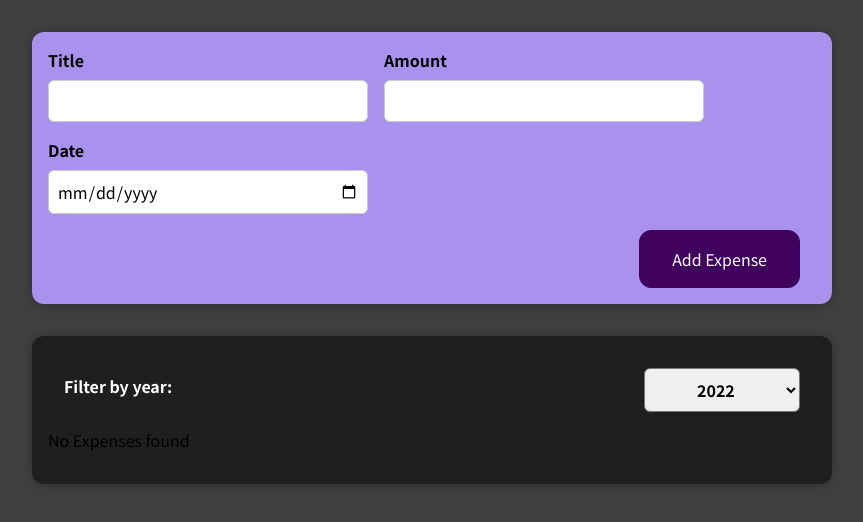
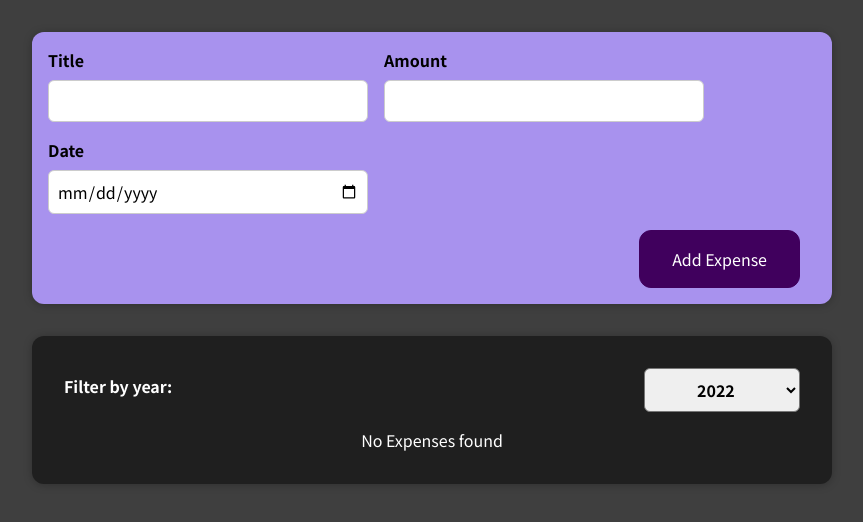
Before and after one commit to Raihan9797/react-complete-guide, a React (Create React App) app in the folder 05-rendering-lists-and-conditional-content/react-complete-guide/: page / in a window 1280 px wide. Shown: the top 522 px of the page, without its empty margins (208-1071 px from the left). Built offline with nearby package versions, Linux system fonts and the light colour scheme.

Commit message:
68. Adding conditional return statements: create expenseLIst component: reformat code, conditional return

```diff
--- a/05-rendering-lists-and-conditional-content/react-complete-guide/src/components/Expenses/ExpenseItem.js
+++ b/05-rendering-lists-and-conditional-content/react-complete-guide/src/components/Expenses/ExpenseItem.js
@@ -9,6 +9,7 @@ const ExpenseItem = (props) => {
   // console.log(title);
 
   return (
+    <li>
       <Card className='expense-item'>
         <ExpenseDate date={props.date} />
         <div className='expense-item__description'>
@@ -16,6 +17,7 @@ const ExpenseItem = (props) => {
           <div className='expense-item__price'>${props.amount}</div>
         </div>
       </Card>
+    </li>
   );
 }
 
--- a/05-rendering-lists-and-conditional-content/react-complete-guide/src/components/Expenses/Expenses.js
+++ b/05-rendering-lists-and-conditional-content/react-complete-guide/src/components/Expenses/Expenses.js
@@ -1,9 +1,9 @@
 import { useState } from "react";
 
-import ExpenseItem from "./ExpenseItem";
 import Card from "../UI/Card";
 import ExpenseFilter from "./ExpenseFilter";
 import "./Expenses.css";
+import ExpensesList from "./ExpensesList";
 
 const Expenses = (props) => {
     // console.log(props);
@@ -12,27 +12,14 @@ const Expenses = (props) => {
 
     function selectedYearHandler(selectedYear) {
         setSelectYear(selectedYear);
-        console.log(selectedYear);
+        // console.log(selectedYear);
     };
 
+    // filter data to be displayed by ExpenseList
     const filteredExpenses = props.items.filter((expense) => {
         return expense.date.getFullYear().toString() === selectYear;
     });
 
-    // default val
-    let expensesContent = <p>No Expenses found</p>
-    // check if there is content to be shown
-    if (filteredExpenses.length > 0) {
-        console.log(expensesContent.length)
-        expensesContent = filteredExpenses.map((expense) => (
-                    <ExpenseItem
-                    key = {expense.id}
-                    title = {expense.title}
-                    amount = {expense.amount}
-                    date = {expense.date}
-                    />
-        ))
-    };
 
     return (
         <Card className = "expenses">
@@ -41,8 +28,9 @@ const Expenses = (props) => {
             onSelectYear = {selectedYearHandler}>
             </ExpenseFilter>
 
-            {expensesContent}
-
+            <ExpensesList
+            content = {filteredExpenses}
+            />
         </Card>
     );
 }
--- /dev/null
+++ b/05-rendering-lists-and-conditional-content/react-complete-guide/src/components/Expenses/ExpensesList.css
@@ -0,0 +1,9 @@
+.expenses-list {
+  list-style: none;
+  padding: 0;
+}
+
+.expenses-list__fallback {
+  color: white;
+  text-align: center;
+}
--- /dev/null
+++ b/05-rendering-lists-and-conditional-content/react-complete-guide/src/components/Expenses/ExpensesList.js
@@ -0,0 +1,33 @@
+import ExpenseItem from './ExpenseItem';
+import './ExpensesList.css';
+
+function ExpensesList(props) {
+    // console.log(props.content);
+
+    // if there is no content
+    if (props.content.length === 0) {
+        return (
+            <p className='expenses-list__fallback'>
+                No Expenses found
+            </p>
+        )
+    }
+
+    return (
+        // setting it to ul doesnt really change but semantically better
+        <ul className='expenses-list'>
+            {props.content.map((expense) => (
+                        <ExpenseItem
+                        key = {expense.id}
+                        title = {expense.title}
+                        amount = {expense.amount}
+                        date = {expense.date}
+                        />
+            ))}
+        </ul>
+    );
+
+
+};
+
+export default ExpensesList;
```
Also changed, not shown: 2 other files (tests, documents, lock files or other folders). Lines whose indentation alone changed are shown as unchanged.
